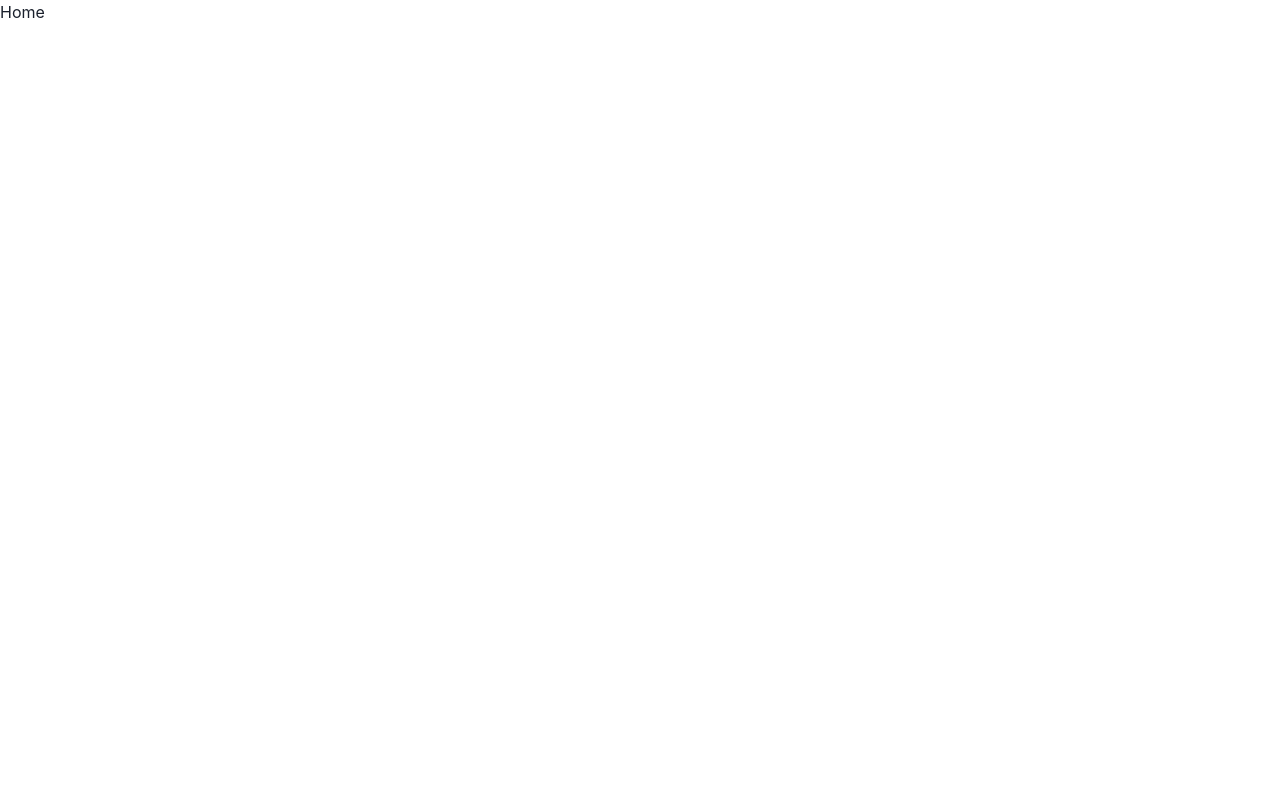
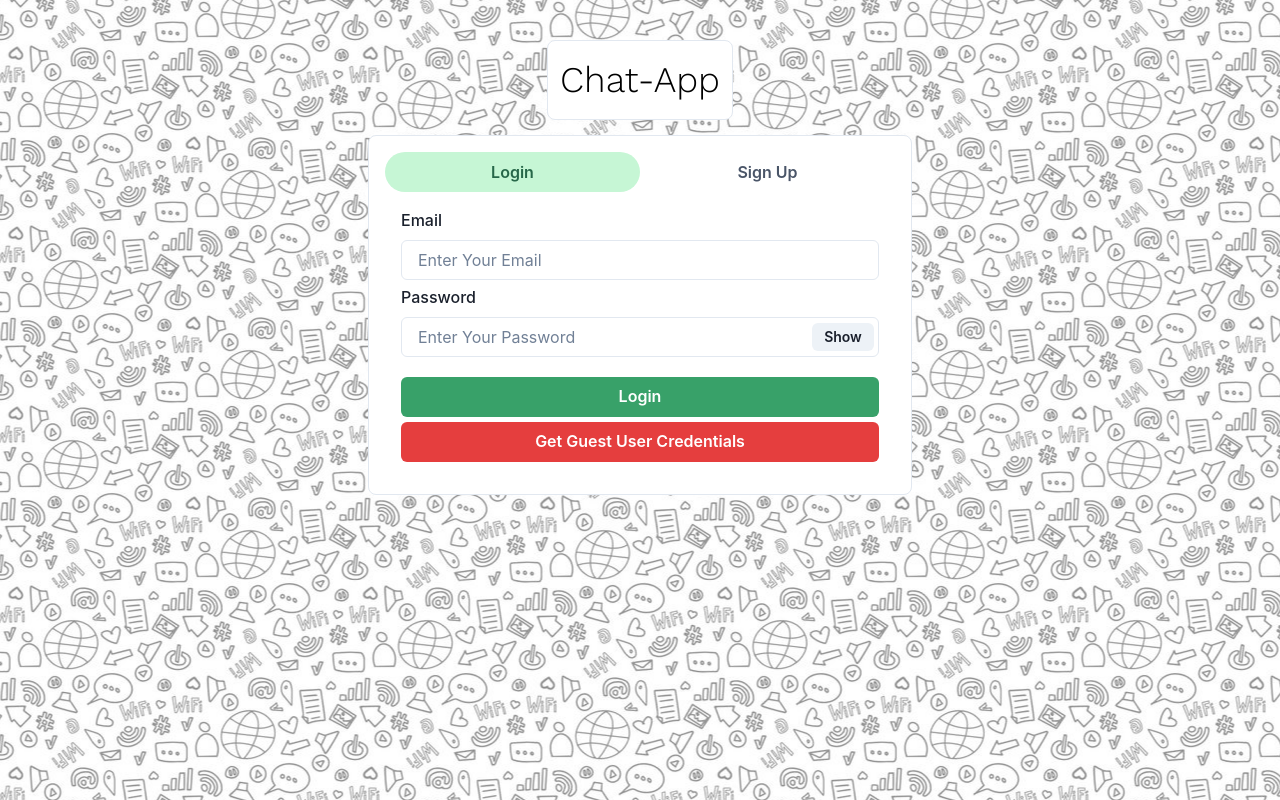
Before and after one commit to tomasdepiano/NewChat_app, a React (Create React App) app in the folder frontend/: page / in a window 1280 px wide. Built offline with nearby package versions, Linux system fonts and the light colour scheme.

Commit message:
Got a background image on the site and created a signup and login section; got all the input added from chakra ui and also included the guest user button and once it works it will login with the guest user info without having to type it

```diff
--- a/frontend/src/App.css
+++ b/frontend/src/App.css
@@ -0,0 +1,9 @@
+@import url("https://fonts.googleapis.com/css2?family=Work+Sans:wght@300&display=swap");
+
+.App {
+  min-height: 100vh;
+  display: flex;
+  background-color: black;
+  background-image: url("./background2.png");
+  background-position: center;
+}
--- a/frontend/src/App.js
+++ b/frontend/src/App.js
@@ -1,6 +1,7 @@
 import { Route } from "react-router-dom";
 import Homepage from "./Pages/Homepage";
 import ChatPage from "./Pages/ChatPage";
+import "./App.css";
 
 function App() {
   return (
--- a/frontend/src/Pages/Homepage.js
+++ b/frontend/src/Pages/Homepage.js
@@ -1,7 +1,53 @@
 import React from "react";
+import {
+  Container,
+  Text,
+  Box,
+  Tabs,
+  TabList,
+  TabPanel,
+  TabPanels,
+  Tab,
+} from "@chakra-ui/react";
+import Login from "../components/Authentication/Login.js";
+import SignUp from "../components/Authentication/SignUp.js";
 
-const Homepage = () => {
-  return <div>Home</div>;
+const HomePage = () => {
+  return (
+    <>
+      <Container maxW="xl" centerContent>
+        <Box
+          d="flex"
+          justifyContent="center"
+          p={3}
+          bg={"white"}
+          m="40px 0 15px 0"
+          borderRadius="lg"
+          borderWidth="1px"
+        >
+          <Text fontSize="4xl" fontFamily="work sans" color="black">
+            Chat-App
+          </Text>
+        </Box>
+        <Box bg="white" w="100%" p={4} borderRadius="lg" borderWidth="1px">
+          <Tabs variant="soft-rounded" colorScheme="green">
+            <TabList>
+              <Tab width="50%">Login</Tab>
+              <Tab width="50%">Sign Up</Tab>
+            </TabList>
+            <TabPanels>
+              <TabPanel>
+                <Login />
+              </TabPanel>
+              <TabPanel>
+                <SignUp />
+              </TabPanel>
+            </TabPanels>
+          </Tabs>
+        </Box>
+      </Container>
+    </>
+  );
 };
 
-export default Homepage;
+export default HomePage;
--- /dev/null
+++ b/frontend/src/components/Authentication/Login.js
@@ -0,0 +1,72 @@
+import React, { useState } from "react";
+import { VStack } from "@chakra-ui/layout";
+import {
+  FormControl,
+  FormLabel,
+  Input,
+  InputGroup,
+  InputRightElement,
+} from "@chakra-ui/react";
+import { Button } from "@chakra-ui/button";
+
+const Login = () => {
+  const [email, setEmail] = useState();
+  const [password, setPassword] = useState();
+  const [show, setShow] = useState(false);
+
+  const handleClick = () => setShow(!show);
+
+  const submitHandler = () => {};
+
+  return (
+    <div>
+      <VStack spacing="5px">
+        <FormControl id="email">
+          <FormLabel>Email</FormLabel>
+
+          <Input
+            placeholder="Enter Your Email"
+            onChange={(e) => setEmail(e.target.value)}
+          />
+        </FormControl>
+        <FormControl id="password">
+          <FormLabel>Password</FormLabel>
+          <InputGroup>
+            <Input
+              type={show ? "text" : "password"}
+              placeholder="Enter Your Password"
+              onChange={(e) => setPassword(e.target.value)}
+            />
+            <InputRightElement w="4.5rem">
+              <Button h="1.75rem" size="sm" onClick={handleClick}>
+                {show ? "Hide" : "Show"}
+              </Button>
+            </InputRightElement>
+          </InputGroup>
+        </FormControl>
+
+        <Button
+          colorScheme="green"
+          width="100%"
+          style={{ marginTop: 15 }}
+          onClick={submitHandler}
+        >
+          Login
+        </Button>
+        <Button
+          variant="solid"
+          colorScheme="red"
+          width="100%"
+          onClick={() => {
+            setEmail("guest@example.com");
+            setPassword("123456");
+          }}
+        >
+          Get Guest User Credentials
+        </Button>
+      </VStack>
+    </div>
+  );
+};
+
+export default Login;
--- /dev/null
+++ b/frontend/src/components/Authentication/SignUp.js
@@ -0,0 +1,97 @@
+import React, { useState } from "react";
+import { VStack } from "@chakra-ui/layout";
+import {
+  FormControl,
+  FormLabel,
+  Input,
+  InputGroup,
+  InputRightElement,
+} from "@chakra-ui/react";
+import { Button } from "@chakra-ui/button";
+
+const SignUp = () => {
+  const [name, setName] = useState();
+  const [email, setEmail] = useState();
+  const [password, setPassword] = useState();
+  const [confirmpassword, setConfirmPassword] = useState();
+  const [pic, setPic] = useState();
+  const [show, setShow] = useState(false);
+
+  const handleClick = () => setShow(!show);
+
+  const postDetails = (pics) => {};
+
+  const submitHandler = () => {};
+
+  return (
+    <div>
+      <VStack spacing="5px">
+        <FormControl id="first-name">
+          <FormLabel>Name</FormLabel>
+
+          <Input
+            placeholder="Enter Your Name"
+            onChange={(e) => setName(e.target.value)}
+          />
+        </FormControl>
+        <FormControl id="email">
+          <FormLabel>Email</FormLabel>
+
+          <Input
+            placeholder="Enter Your Email"
+            onChange={(e) => setEmail(e.target.value)}
+          />
+        </FormControl>
+        <FormControl id="password">
+          <FormLabel>Password</FormLabel>
+          <InputGroup>
+            <Input
+              type={show ? "text" : "password"}
+              placeholder="Enter Your Password"
+              onChange={(e) => setPassword(e.target.value)}
+            />
+            <InputRightElement w="4.5rem">
+              <Button h="1.75rem" size="sm" onClick={handleClick}>
+                {show ? "Hide" : "Show"}
+              </Button>
+            </InputRightElement>
+          </InputGroup>
+        </FormControl>
+        <FormControl id="password">
+          <FormLabel>Confirm Password</FormLabel>
+          <InputGroup>
+            <Input
+              type={show ? "text" : "password"}
+              placeholder="Confirm Password"
+              onChange={(e) => setConfirmPassword(e.target.value)}
+            />
+            <InputRightElement w="4.5rem">
+              <Button h="1.75rem" size="sm" onClick={handleClick}>
+                {show ? "Hide" : "Show"}
+              </Button>
+            </InputRightElement>
+          </InputGroup>
+        </FormControl>
+        <FormControl id="pic">
+          <FormLabel>Upload Your Picture</FormLabel>
+          <Input
+            type="file"
+            p={1.5}
+            accept="image/*"
+            onChange={(e) => postDetails(e.target.files[0])}
+          />
+        </FormControl>
+        <Button
+          colorScheme="green"
+          width="100%"
+          style={{ marginTop: 15 }}
+          onClick={submitHandler}
+        >
+          Sign Up
+        </Button>
+      </VStack>
+    </div>
+  );
+};
+
+export default SignUp;
```
Also changed, not shown: frontend/src/background2.png (added).
